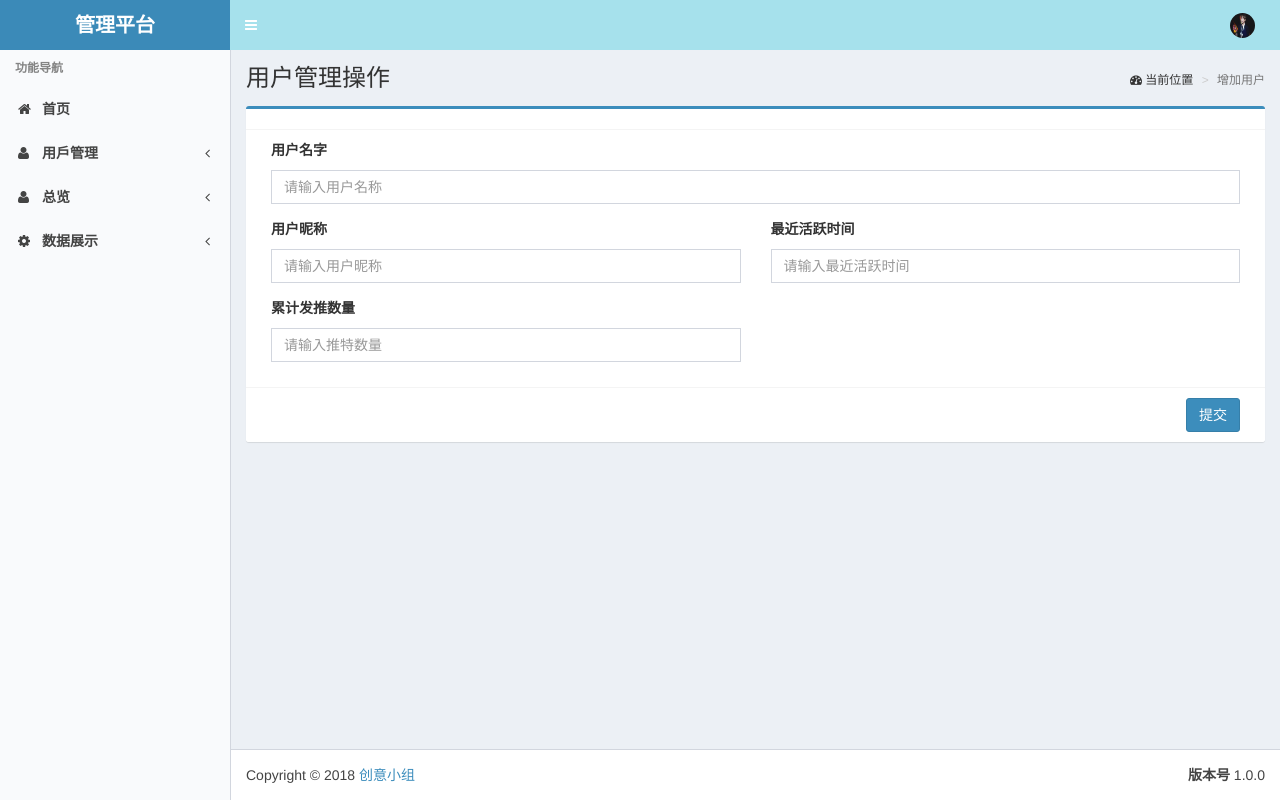
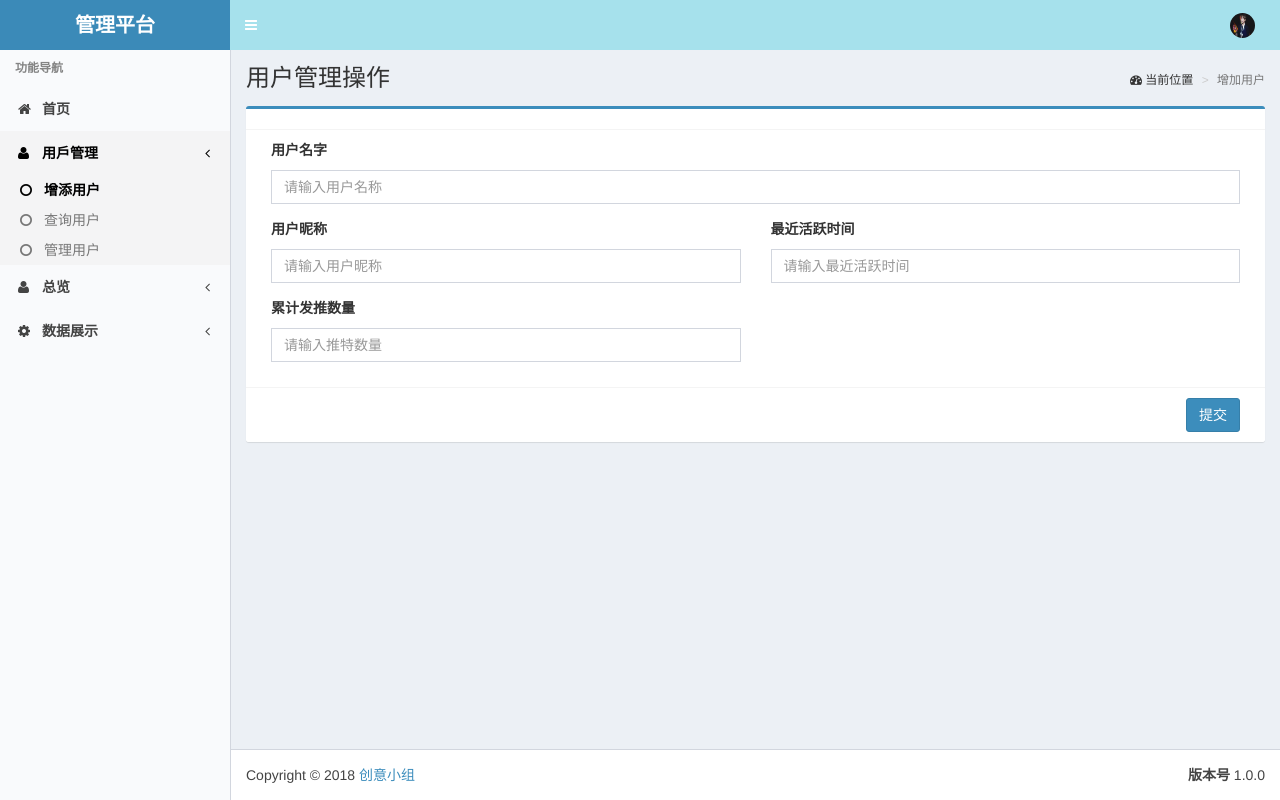
Before and after one commit to ohhuola/twitter_project, a Flask app: page /adduser in a window 1280 px wide. Run offline with Flask 2, Linux system fonts and the light colour scheme; the visitor is signed in with stand-in values (Sample User, id 1); data that the repository does not hold is empty; parts of the project's set-up code (start-up, migrations or seed data) failed here and were passed over; some libraries are stand-ins or nearby versions.

Commit message:
更改了功能导航

```diff
--- a/app/templates/base.html
+++ b/app/templates/base.html
@@ -86,9 +86,9 @@
                         <span class="pull-right-container"><i class="fa fa-angle-left pull-right"></i></span>
                     </a>
                     <ul class="treeview-menu">
-                        <li><a href="{{ url_for('main.notifyedit') }}"><i class="fa fa-circle-o"></i> 查詢</a></li>
-                        <li><a href="{{ url_for('main.notifylist') }}"><i class="fa fa-circle-o"></i> 增刪</a></li>
-                        <li><a href="{{ url_for('main.notifylist') }}"><i class="fa fa-circle-o"></i> 展示</a></li>
+                        <li><a href="{{ url_for('main.adduser') }}"><i class="fa fa-circle-o"></i> 增添用户</a></li>
+                        <li><a href="{{ url_for('main.notifylist') }}"><i class="fa fa-circle-o"></i> 查询用户</a></li>
+                        <li><a href="{{ url_for('main.manage') }}"><i class="fa fa-circle-o"></i> 管理用户</a></li>
                     </ul>
                 </li>
                 <li class="treeview">
--- a/app/templates/notifyedit.html
+++ b/app/templates/notifyedit.html
@@ -8,7 +8,7 @@
     <h1>用户管理操作</h1>
     <ol class="breadcrumb">
         <li><i class="fa fa-dashboard"></i> 当前位置</li>
-        <li class="active">用户管理查询</li>
+        <li class="active">增加用户</li>
 {#        <li class="active">通知方式配置</li>#}
     </ol>
 </section>
```
